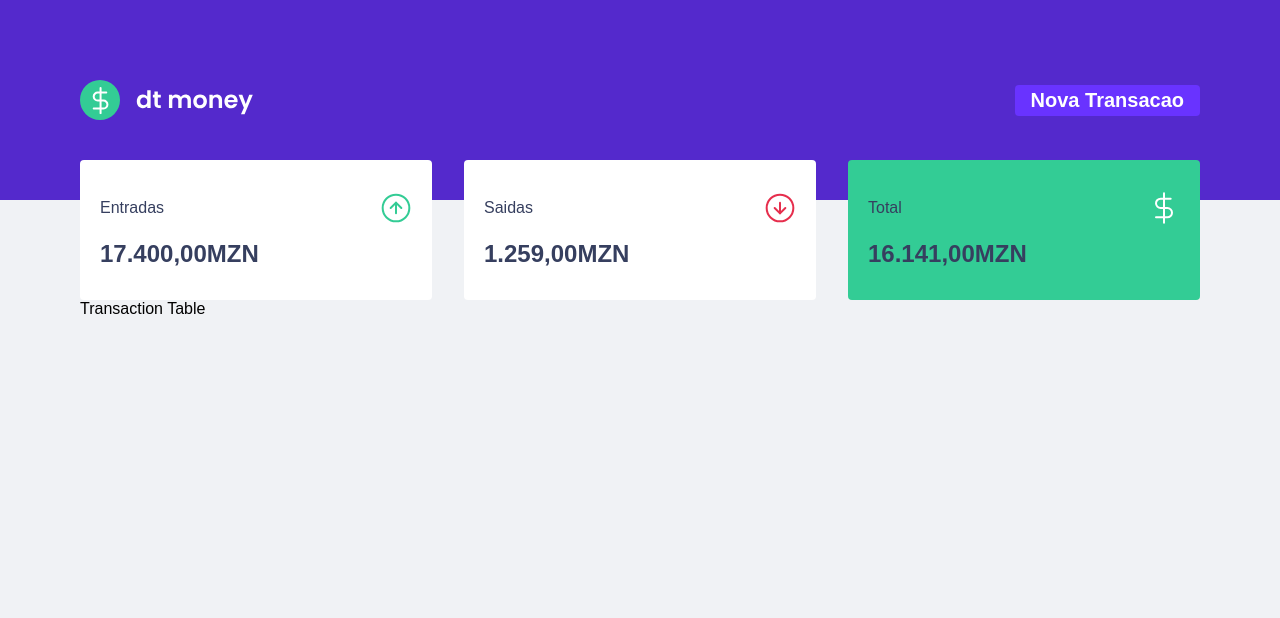
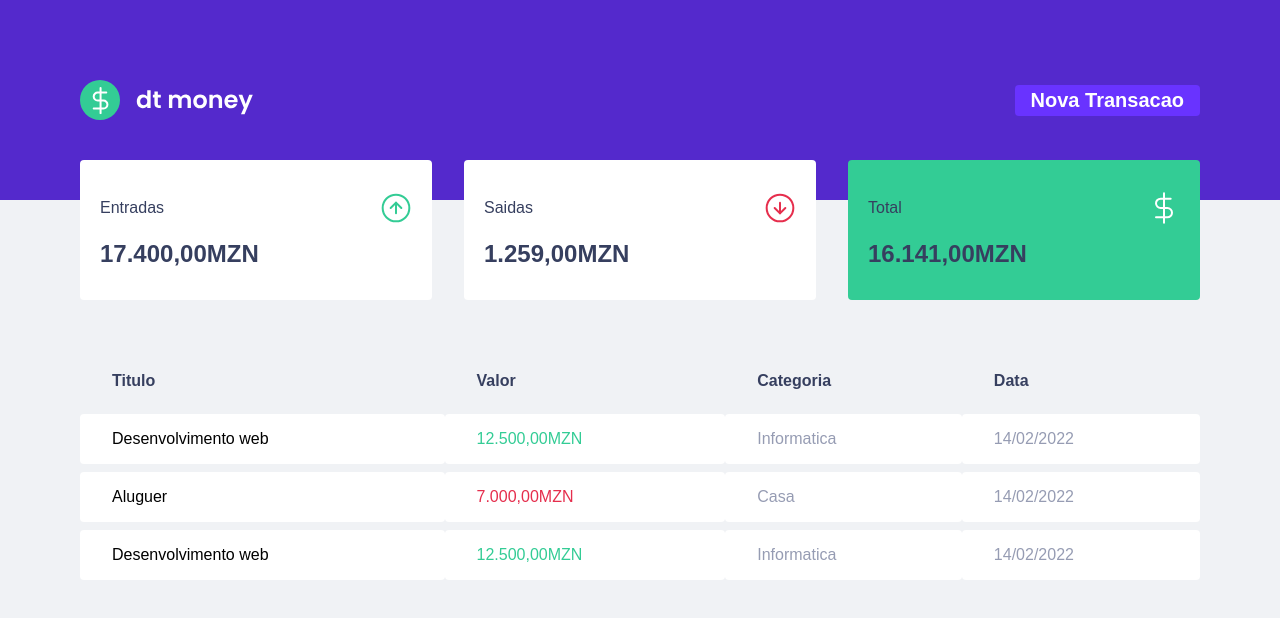
Before and after one commit to Mizfema/finance-control, a React (Create React App) app: page / in a window 1280 px wide. Shown: the top 618 px of the page. Built offline with nearby package versions, Linux system fonts and the light colour scheme.

Commit message:
table transation commit

```diff
--- a/src/components/TransactionTable/index.tsx
+++ b/src/components/TransactionTable/index.tsx
@@ -3,7 +3,36 @@ import { Container } from "./style";
 export function TransactionTable() {
     return (
         <Container>
-            Transaction Table
+            <table>
+                <thead>
+                    <tr>
+                        <th>Titulo</th>
+                        <th>Valor</th>
+                        <th>Categoria</th>
+                        <th>Data</th>
+                    </tr>
+                </thead>
+                <tbody>
+                    <tr>
+                        <td>Desenvolvimento web</td>
+                        <td className="deposit">12.500,00MZN</td>
+                        <td>Informatica</td>
+                        <td>14/02/2022</td>
+                    </tr>
+                    <tr>
+                        <td>Aluguer</td>
+                        <td className="withdraw">7.000,00MZN</td>
+                        <td>Casa</td>
+                        <td>14/02/2022</td>
+                    </tr>
+                    <tr>
+                        <td>Desenvolvimento web</td>
+                        <td className="deposit">12.500,00MZN</td>
+                        <td>Informatica</td>
+                        <td>14/02/2022</td>
+                    </tr>
+                </tbody>
+            </table>
         </Container>
     )
 }
--- a/src/components/TransactionTable/style.ts
+++ b/src/components/TransactionTable/style.ts
@@ -4,4 +4,36 @@ import styled from "styled-components";
 export const Container = styled.div`
     max-width: 1120px;
     margin: 0 auto;
+    margin-top: 3rem;
+
+    table {
+        width: 100%;
+        border-spacing: 0 0.5rem;
+    }
+
+    th {
+        text-align:left;
+        padding: 1rem 2rem;
+       color: var(--text-title) ;
+    }
+
+    td {
+        background-color: var(--shape);
+        color: var(--text-body);
+        padding: 1rem 2rem;
+        border-radius: 0.25rem;
+
+
+        &:first-child {
+            color: #000;
+        }
+
+        &.deposit {
+            color: var(--green);
+        }
+
+        &.withdraw {
+            color: var(--red);
+        }
+    }
 `
```
Also changed, not shown: 1 other file (tests, documents, lock files or other folders).
